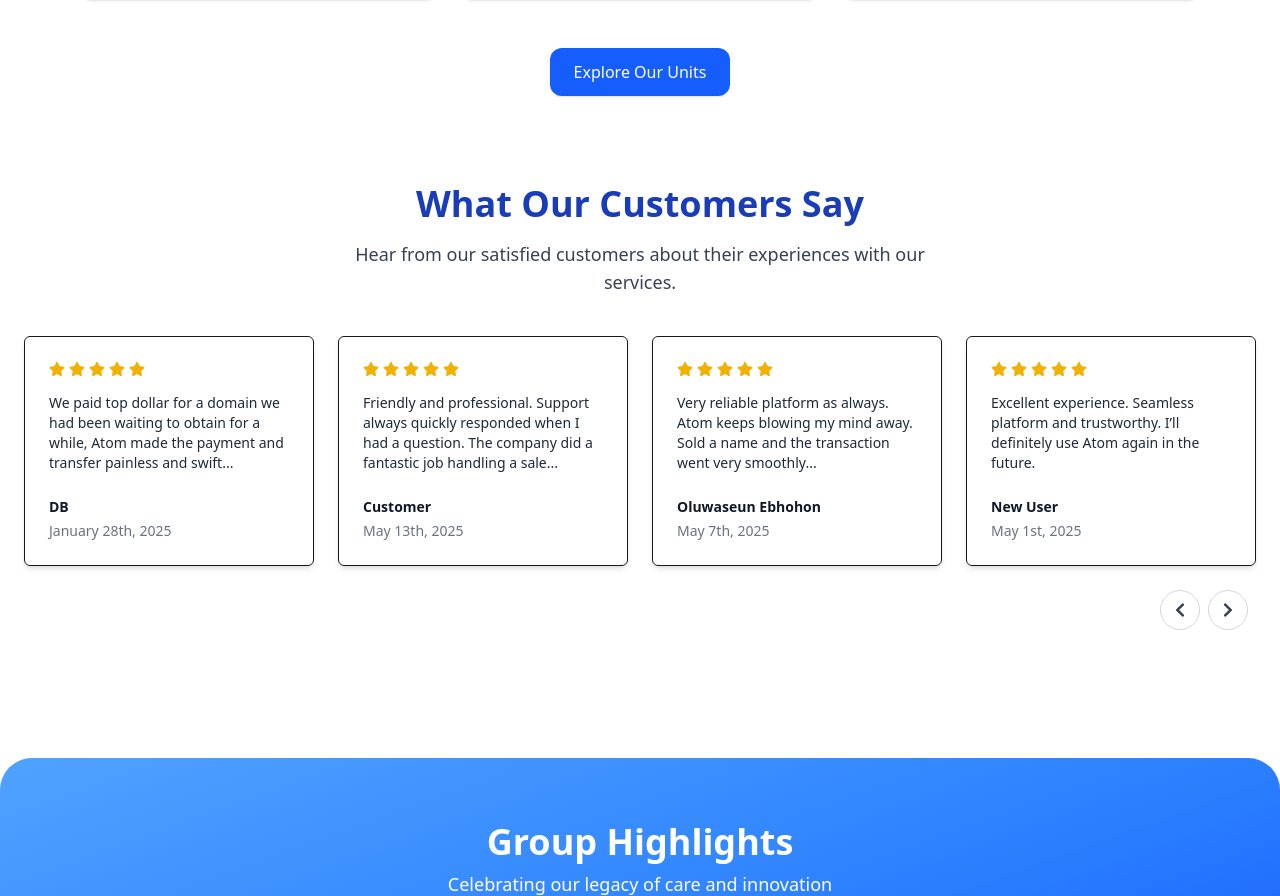
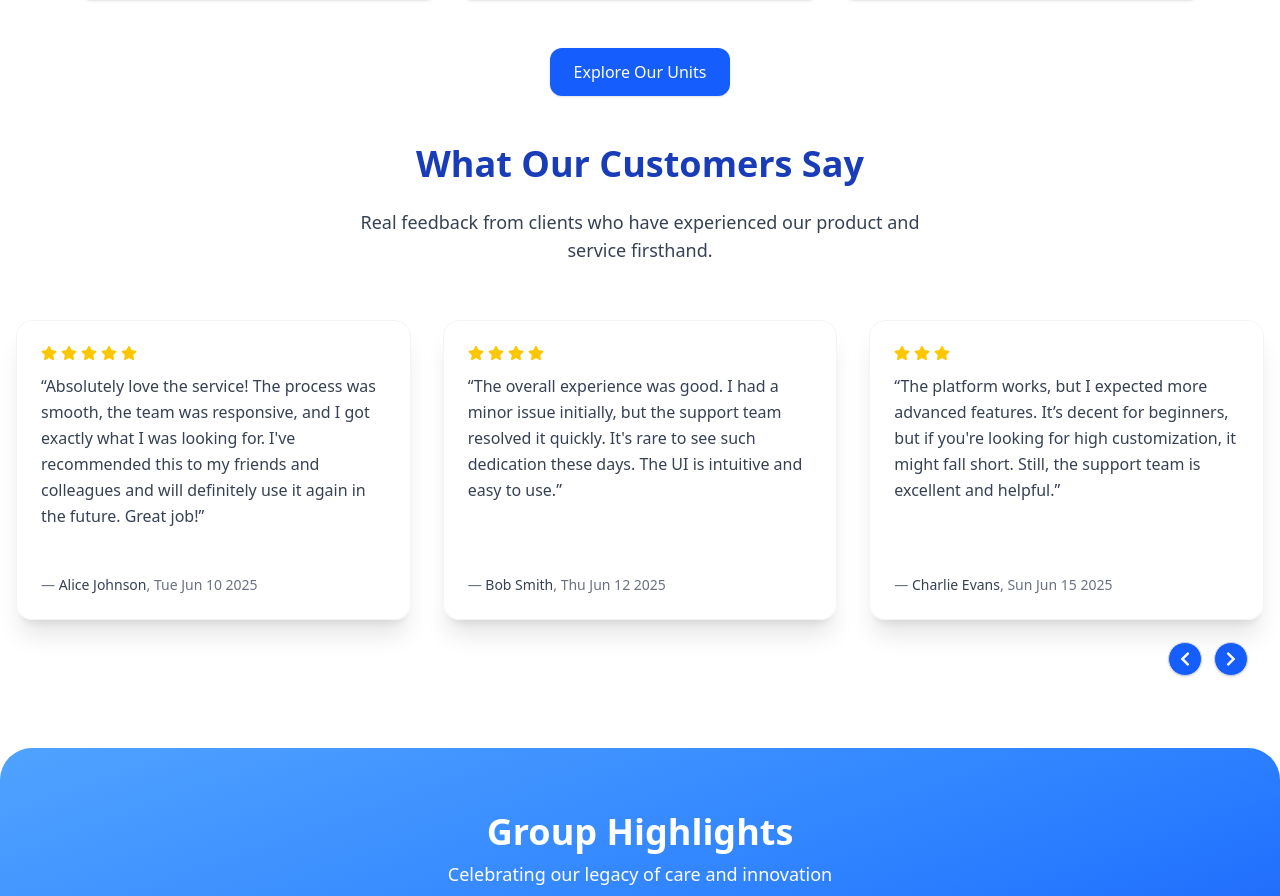
Before and after one commit to ManuJ1210/ChanRe, a React (Vite) app: page / in a window 1280 px wide. Shown: the part 2366-3262 px from the top of the page. Built offline with nearby package versions, Linux system fonts and the light colour scheme.

Commit message:
Added info about units

```diff
--- a/src/App.jsx
+++ b/src/App.jsx
@@ -6,7 +6,9 @@ import AppRoutes from './Routers/Navigation';
 import BackgroundAnimation from './pages/BackgroundAnimation';
 import { useEffect } from "react";
 import Lenis from '@studio-freight/lenis';
+
 function App() {
+
   useEffect(() => {
     const lenis = new Lenis({
       duration: 1.2,
@@ -25,11 +27,13 @@ function App() {
 
   return (
     <>
+
     <Header />
     <ScrollToTop />
     <BackgroundAnimation />
     <AppRoutes />
     <Footer />
+
     </>
 
 
--- a/src/components/CustomerReviews.jsx
+++ b/src/components/CustomerReviews.jsx
@@ -1,124 +1,131 @@
 import React, { useState } from "react";
-import { FaStar, FaChevronLeft, FaChevronRight } from "react-icons/fa";
+import { FaChevronLeft, FaChevronRight, FaStar } from "react-icons/fa";
 import { motion } from "framer-motion";
 
-const testimonials = [
+const reviews = [
   {
-    name: "DB",
-    date: "January 28th, 2025",
+    name: "Alice Johnson",
     feedback:
-      "We paid top dollar for a domain we had been waiting to obtain for a while, Atom made the payment and transfer painless and swift...",
+      "Absolutely love the service! The process was smooth, the team was responsive, and I got exactly what I was looking for. I've recommended this to my friends and colleagues and will definitely use it again in the future. Great job!",
+    rating: 5,
+    date: "2025-06-10",
   },
   {
-    name: "Customer",
-    date: "May 13th, 2025",
+    name: "Bob Smith",
     feedback:
-      "Friendly and professional. Support always quickly responded when I had a question. The company did a fantastic job handling a sale...",
+      "The overall experience was good. I had a minor issue initially, but the support team resolved it quickly. It's rare to see such dedication these days. The UI is intuitive and easy to use.",
+    rating: 4,
+    date: "2025-06-12",
   },
   {
-    name: "Oluwaseun Ebhohon",
-    date: "May 7th, 2025",
+    name: "Charlie Evans",
     feedback:
-      "Very reliable platform as always. Atom keeps blowing my mind away. Sold a name and the transaction went very smoothly...",
+      "The platform works, but I expected more advanced features. It’s decent for beginners, but if you're looking for high customization, it might fall short. Still, the support team is excellent and helpful.",
+    rating: 3,
+    date: "2025-06-15",
   },
   {
-    name: "New User",
-    date: "May 1st, 2025",
+    name: "Diana Foster",
     feedback:
-      "Excellent experience. Seamless platform and trustworthy. I’ll definitely use Atom again in the future.",
+      "Exceptional service from start to finish. The layout is modern, and it feels premium. They handled everything professionally and were always available for questions. Super happy!",
+    rating: 5,
+    date: "2025-06-18",
   },
   {
-    name: "Ravi Kumar",
-    date: "April 24th, 2025",
+    name: "Evan Patel",
     feedback:
-      "Smooth transaction and excellent communication throughout the process.",
-  },
-  {
-    name: "Ananya Sharma",
-    date: "April 10th, 2025",
-    feedback:
-      "Fast service, transparent and reliable platform. Definitely recommend.",
+      "Great experience overall. The onboarding was simple, and the performance is great. I faced no bugs or issues during my time using it. Worth every penny. I'd recommend it without hesitation.",
+    rating: 4,
+    date: "2025-06-20",
   },
 ];
 
-const TestimonialCard = ({ feedback, name, date }) => (
-  <div className="border p-6 rounded-md shadow-md w-full h-full flex flex-col justify-between ">
-    <div>
-      <div className="flex items-center gap-1 mb-4 text-yellow-500">
-        {[...Array(5)].map((_, i) => (
-          <FaStar key={i} />
-        ))}
-      </div>
-      <p className="text-gray-800 text-sm mb-6 line-clamp-6">{feedback}</p>
-    </div>
-    <div>
-      <p className="font-semibold text-sm text-gray-900">{name}</p>
-      <p className="text-sm text-gray-500 mt-1">{date}</p>
-    </div>
-  </div>
+const ReviewSlider = () => {
+  const [startIndex, setStartIndex] = useState(0);
+  const visibleCount = window.innerWidth >= 1024 ? 3 : window.innerWidth >= 768 ? 2 : 1;
+
+  const next = () => {
+    setStartIndex((prev) =>
+      prev + visibleCount < reviews.length ? prev + visibleCount : 0
     );
+  };
 
-const TestimonialSection = () => {
-  const [startIndex, setStartIndex] = useState(0);
-  const perPage = 4;
+  const prev = () => {
+    setStartIndex((prev) => (prev - visibleCount >= 0 ? prev - visibleCount : 0));
+  };
 
-  const next = () =>
-    setStartIndex((prev) => (prev + perPage) % testimonials.length);
-  const prev = () =>
-    setStartIndex(
-      (prev) => (prev - perPage + testimonials.length) % testimonials.length
-    );
-
-  const visibleTestimonials = testimonials
-    .slice(startIndex, startIndex + perPage)
-    .concat(
-      testimonials.slice(0, Math.max(0, startIndex + perPage - testimonials.length))
-    );
+  const visibleReviews = reviews.slice(startIndex, startIndex + visibleCount);
 
   return (
-    <section className="max-w-7xl mx-auto px-6 py-12 mt-10 mb-8 ">
-      <motion.h2 className="text-4xl font-extrabold text-center text-blue-800"
-       initial={{ opacity: 0, y: -30 }}
-        whileInView={{ opacity: 1, y: 0 }}
+    <div className="w-full flex flex-col items-center py-12 px-4 ">
+
+      <motion.h2
+        className="text-3xl md:text-4xl font-bold text-center mb-2 text-blue-800"
+        initial={{ opacity: 0, y: -20 }}
+        animate={{ opacity: 1, y: 0 }}
         transition={{ duration: 0.6 }}
-        viewport={{ once: true }}
       >
         What Our Customers Say
       </motion.h2>
-      <motion.p className="text-center text-gray-700 mt-4 max-w-xl mx-auto text-base sm:text-lg"
-       initial={{ opacity: 0 }}
-        whileInView={{ opacity: 1 }}
-        transition={{ delay: 0.2, duration: 0.6 }}
-        viewport={{ once: true }}>
-        Hear from our satisfied customers about their experiences with our services.
+
+      <motion.p
+        className="text-center text-gray-700 mt-4 max-w-xl mx-auto text-base sm:text-lg"
+        initial={{ opacity: 0, y: 10 }}
+        animate={{ opacity: 1, y: 0 }}
+        transition={{ delay: 0.3, duration: 0.6 }}
+      >
+        Real feedback from clients who have experienced our product and service firsthand.
       </motion.p>
 
-      <motion.div className="grid grid-cols-1 sm:grid-cols-2 lg:grid-cols-4 gap-6 mt-10 "
+
+      <div className="relative w-full max-w-7xl mt-14">
+        <div className="grid grid-cols-1 sm:grid-cols-2 lg:grid-cols-3 gap-8 transition-all duration-300">
+          {visibleReviews.map((review, index) => (
+            <motion.div
+              key={index}
+              className="min-h-[300px] p-6 shadow-xl rounded-2xl border border-gray-100 hover:shadow-2xl transition duration-300 flex flex-col justify-between"
               initial={{ opacity: 0, y: 40 }}
-            whileInView={{ opacity: 1, y: 0 }}
-            transition={{ duration: 0.4, }}
-            viewport={{ once: true }}>
-        {visibleTestimonials.map((t, i) => (
-          <TestimonialCard key={i} {...t} />
+              animate={{ opacity: 1, y: 0 }}
+              transition={{ delay: 0.2 * index, duration: 0.6 }}
+            >
+              <div>
+                <div className="flex items-center mb-3 ">
+                  {Array(review.rating)
+                    .fill()
+                    .map((_, i) => (
+                      <FaStar key={i} className="text-yellow-400 mr-1" />
                     ))}
+                </div>
+                <p className="text-gray-700 leading-relaxed line-clamp-6">
+                  “{review.feedback}”
+                </p>
+              </div>
+              <div className="text-sm text-gray-500 mt">
+                — <span className="font-medium text-gray-700">{review.name}</span>,{" "}
+                {new Date(review.date).toDateString()}
+              </div>
             </motion.div>
+          ))}
+        </div>
 
-      <div className="flex justify-end mt-6 pr-2 gap-2">
+
+        <div className="absolute bottom-[-4.5rem] right-0 flex gap-3 p-4 ">
           <button
             onClick={prev}
-          className="w-10 h-10 rounded-full border bg-white border-gray-300 flex items-center justify-center text-gray-700 hover:bg-gray-900 hover:text-white"
+            className="p-2 bg-blue-600 border text-white border-gray-300 hover:bg-blue-800  rounded-full shadow"
           >
             <FaChevronLeft />
           </button>
           <button
             onClick={next}
-          className="w-10 h-10 rounded-full border bg-white border-gray-300 flex items-center justify-center text-gray-700 hover:bg-gray-900 hover:text-white"
+            className="p-2 bg-blue-600 border text-white border-gray-300 hover:bg-blue-800 rounded-full shadow"
           >
             <FaChevronRight />
           </button>
         </div>
-    </section>
+      </div>
+    </div>
   );
 };
 
-export default TestimonialSection;
+export default ReviewSlider;
--- a/src/pages/Homepage.jsx
+++ b/src/pages/Homepage.jsx
@@ -4,8 +4,9 @@ import HeroSection from "../components/Carousel";
 import AboutSection from "../components/aboutSection";
 import { FaRegClock, FaVideo, FaCalendarCheck, FaVial } from "react-icons/fa";
 import Units from "../components/units";
-import TestimonialSection from "../components/CustomerReviews";
+
 import {Helmet} from "react-helmet";
+import ReviewSlider from "../components/CustomerReviews";
 
 function Homepage() {
   return (
@@ -101,7 +102,7 @@ function Homepage() {
 
 
       <Units />
-      <TestimonialSection />
+      <ReviewSlider/>
       <GroupHighlights />
 
       </section>
```
Lines whose indentation alone changed are shown as unchanged.
